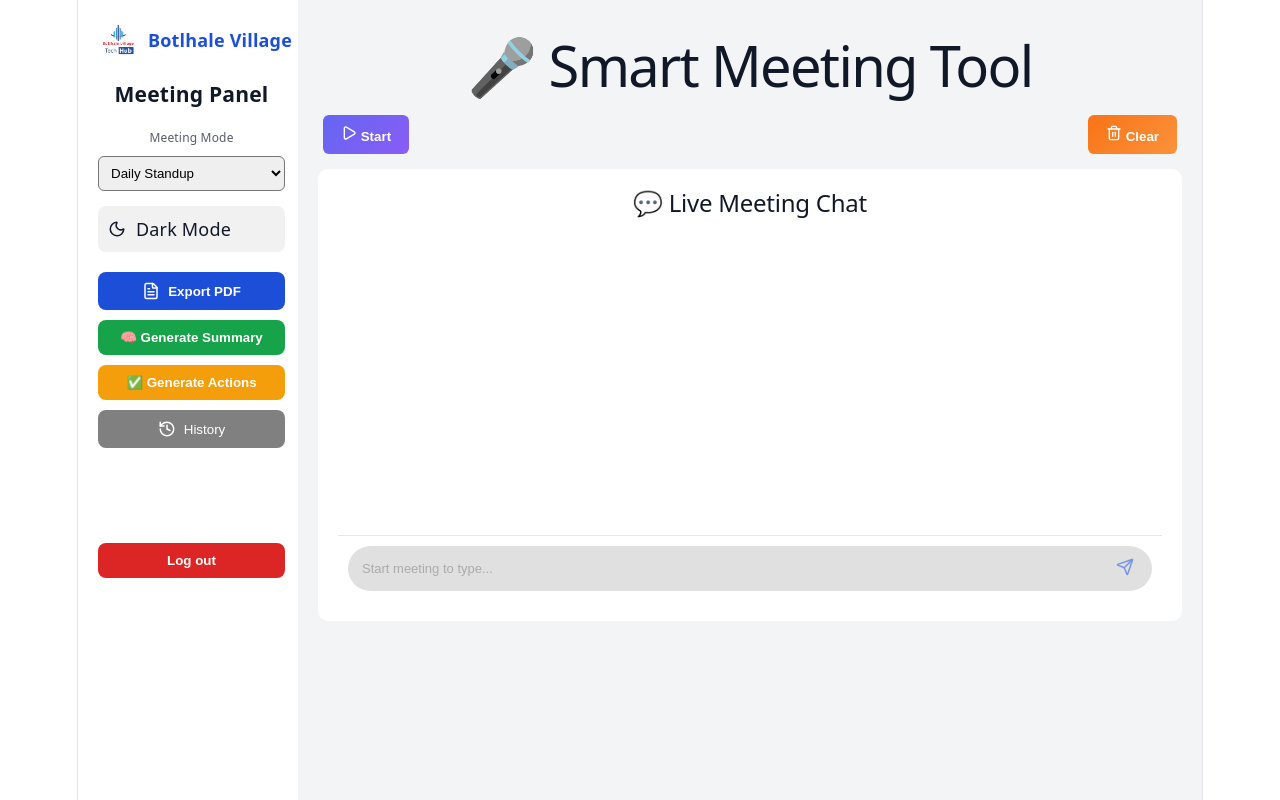
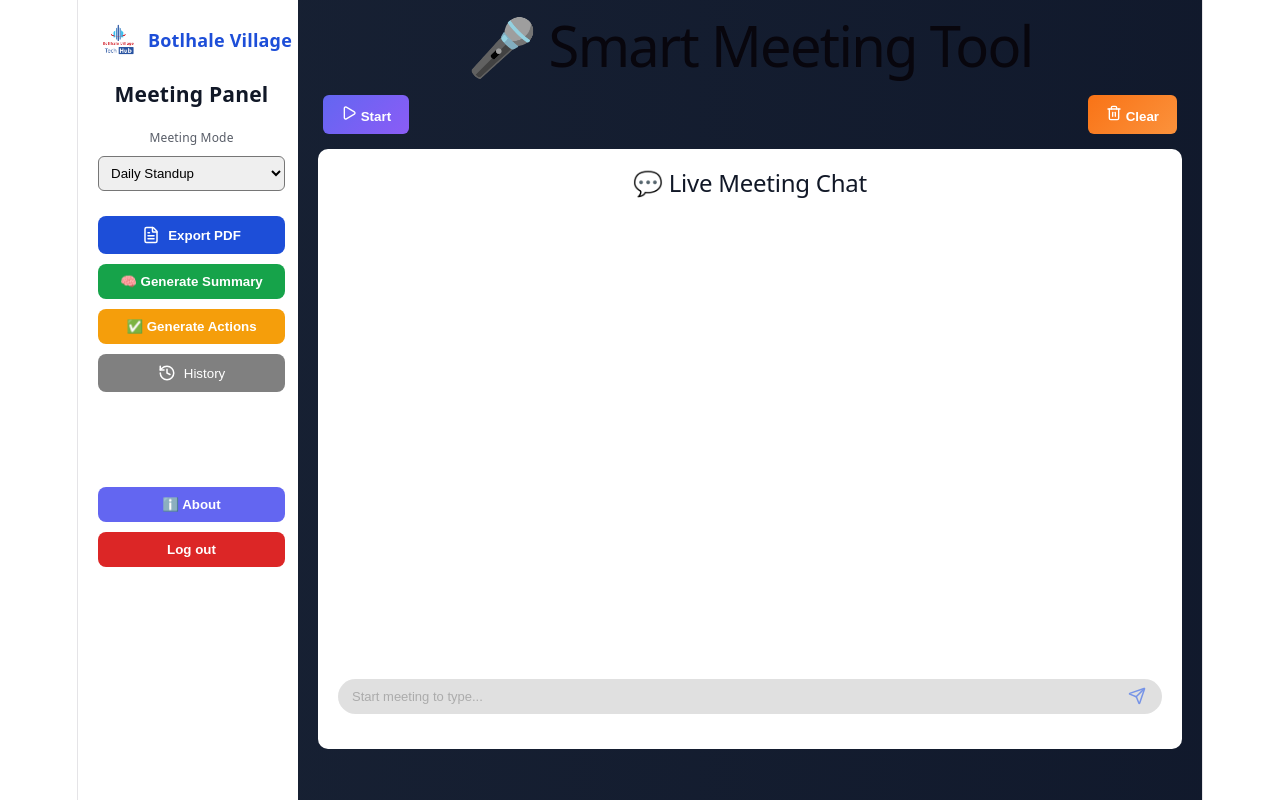
Before and after one commit to Jaydenthekruger/Smart-Meeting-Tool, a React (Vite) app: page / in a window 1280 px wide. Built offline with nearby package versions, Linux system fonts and the light colour scheme.

Commit message:
update live text

```diff
--- a/src/App.css
+++ b/src/App.css
@@ -191,3 +191,24 @@
     opacity: 0;
   }
 }
+.animated-bg {
+  height: 100vh;
+  background: linear-gradient(270deg, #0f172a, #1e293b, #38bdf8, #0ea5e9);
+  background-size: 800% 800%;
+
+  animation: gradientMove 15s ease infinite;
+}
+
+@keyframes gradientMove {
+  0% {
+    background-position: 0% 50%;
+  }
+
+  50% {
+    background-position: 100% 50%;
+  }
+
+  100% {
+    background-position: 0% 50%;
+  }
+}
--- a/src/App.jsx
+++ b/src/App.jsx
@@ -1,4 +1,5 @@
 import { useState, useRef, useEffect } from "react";
+import "./App.css";
 import jsPDF from "jspdf";
 import { Menu, Send, Play, Square, Trash2, FileText, History, Moon, ArrowLeft } from "lucide-react";
 
@@ -17,7 +18,7 @@ function App() {
   const isManuallyStopped = useRef(false);
   const [speechTranscript, setSpeechTranscript] = useState("");
   const [typedTranscript, setTypedTranscript] = useState("");
-  const [page, setPage] = useState("main"); // "main" | "history" | "results"
+  const [page, setPage] = useState("main"); // "main" | "history" | "results" | "actions" | "about"
   const [history, setHistory] = useState([]);
   const [selectedMeeting, setSelectedMeeting] = useState(null);
   const [isMobile, setIsMobile] = useState(window.innerWidth < 768);
@@ -26,9 +27,12 @@ function App() {
   const analyserRef = useRef(null);
   const dataArrayRef = useRef(null);
   const [volume, setVolume] = useState(0);
-
+  const inputRef = useRef(null);
   const recognitionRef = useRef(null);
   const chatRef = useRef(null);
+  const [position, setPosition] = useState({ x: 0, y: 0 });
+  const speechBufferRef = useRef("");
+  const lastSpeechTimeRef = useRef(Date.now());
 
   // ---------- AUTO SCROLL ----------
   useEffect(() => {
@@ -119,7 +123,7 @@ function App() {
     recognition.lang = "en-US";
 
     recognition.onresult = (event) => {
-      if (isManuallyStopped.current) return; // 🚫 STOP adding messages
+      if (isManuallyStopped.current) return;
 
       let interim = "";
       let final = "";
@@ -127,12 +131,9 @@ function App() {
       for (let i = 0; i < event.results.length; i++) {
         const result = event.results[i][0];
         const text = result.transcript;
-        const confidence = result.confidence;
 
         if (event.results[i].isFinal) {
-          if (confidence > 0.6) {
           final += text + " ";
-          }
         } else {
           interim += text;
         }
@@ -140,22 +141,13 @@ function App() {
 
       setLiveText(interim);
 
-      if (final && volume > 25) {
-        setSpeechTranscript((prev) => prev + final);
+      if (final && final.trim().length > 2 && volume > 25) {
+        const clean = final.trim();
 
-        if (final && final.trim().length > 5 && volume > 25)
-
-        setMessages((prev) => [
-          ...prev,
-          {
-            text: final,
-            time: new Date().toLocaleTimeString(),
-            sender: "speaker",
-          },
-        ]);
+        // 👉 add to buffer instead of instantly sending
+        speechBufferRef.current += clean + " ";
+        lastSpeechTimeRef.current = Date.now();
       }
-
-
     };
 
     // ✅ ONLY ONE onend
@@ -315,19 +307,26 @@ function App() {
   const addManualMessage = () => {
     if (!manualInput.trim()) return;
 
-    setTypedTranscript((prev) => prev + manualInput + " "); // ✅ separate
+    const clean = manualInput.trim();
+
+    setTypedTranscript((prev) => prev + clean + " ");
 
     setMessages((prev) => [
       ...prev,
       {
-        text: manualInput,
+        text: clean,
         time: new Date().toLocaleTimeString(),
         sender: "user",
       },
     ]);
 
-    setManualInput(""); //clear input
+    setManualInput("");
+
+    if (inputRef.current) {
+      inputRef.current.style.height = "19px"; // reset to 1 line
+    }
   };
+
   // ---------- PDF ----------
   const exportPDF = () => {
     const logo = "/botlhale-logo.png";
@@ -406,7 +405,7 @@ function App() {
     checkPageBreak();
     doc.setFontSize(14);
     doc.setFont("helvetica", "bold");
-    doc.text("Transcript", 10, y);
+    doc.setFontSize(10);
 
     addHeading("Transcript");
 
@@ -456,7 +455,7 @@ function App() {
 
     // ---------- ACTIONS ----------
     checkPageBreak();
-    doc.setFontSize(14);
+    doc.setFontSize(12);
     doc.text("Action Items", 10, y);
     y += 7;
 
@@ -513,7 +512,8 @@ function App() {
     background: theme.card,
     padding: isMobile ? "14px" : "20px", // ✅ smaller on mobile
     borderRadius: "10px",
-    marginBottom: "16px",
+    height: "70vh",
+    transition: "background 0.4s ease, color 0.4s ease, border 0.4s ease",
   };
 
   useEffect(() => {
@@ -582,6 +582,12 @@ function App() {
   100% { transform: scale(1); opacity: 1; }
 }
 `;
+  const handleInput = (e) => {
+    setManualInput(e.target.value);
+
+    e.target.style.height = "auto";
+    e.target.style.height = e.target.scrollHeight + "px";
+  };
 
   useEffect(() => {
     const style = document.createElement("style");
@@ -591,14 +597,56 @@ function App() {
     return () => document.head.removeChild(style);
   }, []);
 
+  useEffect(() => {
+    if (!isListening) return;
+
+    const interval = setInterval(() => {
+      const now = Date.now();
+      const timeSinceLastSpeech = now - lastSpeechTimeRef.current;
+
+      // 👉 if user stopped speaking for 1.2s → send message
+      if (
+        speechBufferRef.current.trim().length > 0 &&
+        timeSinceLastSpeech > 1200
+      ) {
+        const message = speechBufferRef.current.trim();
+
+        setMessages((prev) => [
+          ...prev,
+          {
+            text: message,
+            time: new Date().toLocaleTimeString(),
+            sender: "speaker",
+          },
+        ]);
+
+        speechBufferRef.current = "";
+      }
+    }, 500);
+
+    return () => clearInterval(interval);
+  }, [isListening]);
+
+  useEffect(() => {
+    const savedMode = localStorage.getItem("darkMode");
+    if (savedMode !== null) {
+      setDarkMode(JSON.parse(savedMode));
+    }
+  }, []);
+
+  useEffect(() => {
+    localStorage.setItem("darkMode", JSON.stringify(darkMode));
+  }, [darkMode]);
+
   return (
     <div
       style={{
         display: "flex",
-        flexDirection: isMobile ? "column" : "row", // ✅ KEY FIX
+        flexDirection: isMobile ? "column" : "row",
         height: "100vh",
         background: theme.bg,
         color: theme.text,
+        transition: "background 0.4s ease, color 0.4s ease",
       }}
     >
       {/* SIDEBAR */}
@@ -608,18 +656,17 @@ function App() {
           top: isMobile ? "88px" : "0",
           left: 0,
           height: isMobile ? "calc(100vh - 88px)" : "auto",
-          width: isMobile ? "260px" : "220px", // 👈 drawer width
+          width: isMobile ? "260px" : "220px",
           background: theme.sidebar,
           zIndex: 30,
 
-          // 🔥 SLIDE EFFECT
           transform: isMobile
             ? showMenu
               ? "translateX(0)"
               : "translateX(-100%)"
             : "none",
 
-          transition: "transform 0.3s ease",
+          transition: "transform 0.3s ease, background 0.4s ease",
           boxShadow: isMobile && showMenu ? "2px 0 10px rgba(0,0,0,0.3)" : "none",
         }}
       >
@@ -674,22 +721,7 @@ function App() {
             </div>
 
             {/* DARK MODE */}
-            <div
-              onClick={() => setDarkMode(!darkMode)}
-              style={{
-                display: "flex",
-                alignItems: "center",
-                gap: "10px",
-                padding: isMobile ? "14px" : "10px",
-                borderRadius: "8px",
-                cursor: "pointer",
-                background: darkMode ? "#3a3a3a" : "#f1f1f1",
-                marginBottom: "10px",
-              }}
-            >
-              <Moon size={18} />
-              <span>Dark Mode</span>
-            </div>
+
           </div>
 
           {/* BOTTOM ACTIONS */}
@@ -799,6 +831,27 @@ function App() {
 
           <button
             onClick={() => {
+              setPage("about");
+              setShowMenu(false);
+            }}
+            style={{
+              width: "100%",
+              padding: isMobile ? "14px" : "10px",
+              borderRadius: "8px",
+              border: "none",
+              background: "#6366f1",
+              color: "white",
+              cursor: "pointer",
+              fontWeight: "bold",
+              marginBottom: "10px",
+              marginTop: "85px", // push to bottom
+            }}
+          >
+            ℹ️ About
+          </button>
+
+          <button
+            onClick={() => {
               if (window.confirm("Are you sure you want to log out?")) {
                 // Clear all data and reset states
                 setPage("main");
@@ -817,7 +870,6 @@ function App() {
               alignItems: "center",
               justifyContent: "center",
               gap: "8px",
-              marginTop: "85px", // push to bottom
             }}
           >
             Log out
@@ -829,41 +881,18 @@ function App() {
 
       {page === "main" ? (
         // MAIN PAGE
-        <div style={{ flex: 1, padding: isMobile ? "10px" : "20px", overflowY: "auto" }}>
+        <div className="animated-bg" style={{
+          flex: 1,
+          paddingTop: isMobile ? "10px" : "0px",
+          paddingBottom: isMobile ? "10px" : "0px",
+          paddingLeft: isMobile ? "10px" : "20px",
+          paddingRight: isMobile ? "10px" : "20px",
+          overflowY: "auto"
+        }}>
           {!isMobile && (
-            <h1 style={{ textAlign: "center", color: theme.text }}>
+            <h1 className="text-white p-10">
               🎤 Smart Meeting Tool
             </h1>
-          )}
-          {isListening && (
-            <div style={{ display: "flex", alignItems: "center", gap: "10px" }}>
-
-              {/* 🔊 Volume Bar */}
-              <div
-                style={{
-                  width: "100px",
-                  height: "10px",
-                  background: "#ddd",
-                  borderRadius: "5px",
-                  overflow: "hidden",
-                }}
-              >
-                <div
-                  style={{
-                    width: `${Math.min(volume, 100)}%`,
-                    height: "100%",
-                    background: volume > 50 ? "#22c55e" : "#ef4444",
-                    transition: "width 0.1s",
-                  }}
-                />
-              </div>
-
-              {/* TEXT */}
-              <div style={{ textAlign: "center" }}>
-                {isListening && volume > 10 ? "🎤 Hearing sound..." : "⚠️ Speak louder..."}
-              </div>
-
-            </div>
           )}
 
           {isMobile && (
@@ -888,15 +917,66 @@ function App() {
                   border: "none",
                   cursor: "pointer",
                   color: theme.text,
+                  marginRight: "50px",
                 }}
               >
                 {showMenu ? <ArrowLeft size={22} /> : <Menu size={22} />}
               </button>
 
               {/* TITLE CHANGES */}
+              <div
+                style={{
+                  display: "flex",
+                  alignItems: "center",
+                  justifyContent: "space-between", // 👈 key fix
+                  width: "100%",
+                }}
+              >
+                {/* LEFT SIDE */}
+                <div style={{ display: "flex", alignItems: "center", gap: "10px" }}>
                   <strong style={{ fontSize: "16px" }}>
                     {showMenu ? "Menu" : "Smart Meeting Tool"}
                   </strong>
+                </div>
+
+                {/* RIGHT SIDE (DARK MODE SWITCH) */}
+                <div
+                  onClick={() => setDarkMode(!darkMode)}
+                  style={{
+                    width: "52px",
+                    height: "26px",
+                    borderRadius: "999px",
+                    background: darkMode ? "#1f2937" : "#fbbf24",
+                    position: "relative",
+                    cursor: "pointer",
+                    transition: "0.3s ease",
+                    display: "flex",
+                    alignItems: "center",
+                    padding: "2px",
+                    boxShadow: "inset 0 0 5px rgba(0,0,0,0.2)",
+                  }}
+                >
+                  <div
+                    style={{
+                      width: "22px",
+                      height: "22px",
+                      borderRadius: "50%",
+                      background: darkMode ? "#374151" : "#fff7ed",
+                      position: "absolute",
+                      top: "2px",
+                      left: darkMode ? "28px" : "2px",
+                      transition: "0.3s ease",
+                      display: "flex",
+                      alignItems: "center",
+                      justifyContent: "center",
+                      fontSize: "12px",
+                      boxShadow: "0 2px 6px rgba(0,0,0,0.2)",
+                    }}
+                  >
+                    {darkMode ? "🌙" : "☀️"}
+                  </div>
+                </div>
+              </div>
 
               <div style={{ width: "22px" }} />
             </div>
@@ -930,6 +1010,36 @@ function App() {
               )}
             </div>
 
+            {isListening && (
+              <div style={{ display: "flex", alignItems: "center", gap: "10px" }}>
+
+                {/* 🔊 Volume Bar */}
+                <div
+                  style={{
+                    width: "100px",
+                    height: "10px",
+                    background: "#ddd",
+                    borderRadius: "5px",
+                    overflow: "hidden",
+                  }}
+                >
+                  <div
+                    style={{
+                      width: `${Math.min(volume, 100)}%`,
+                      height: "100%",
+                      background: volume > 50 ? "#22c55e" : "#ef4444",
+                      transition: "width 0.1s",
+                    }}
+                  />
+                </div>
+
+                {/* TEXT */}
+                <div style={{ textAlign: "center", fontSize: "14px", opacity: 0.8 }}>
+                  {isListening && volume > 10 ? "🎤 Hearing sound..." : "⚠️ Speak louder..."}
+                </div>
+
+              </div>
+            )}
             {isListening && (
               <div style={{ display: "flex", marginLeft: "auto", alignItems: "center", gap: "10px" }}>
                 <div style={pulseStyle}></div>
@@ -968,13 +1078,13 @@ function App() {
             <div
               ref={chatRef}
               style={{
-                maxHeight: "300px",
+                fontFamily: "Arial",
                 overflowY: "auto",
                 display: "flex",
                 flexDirection: "column",
                 gap: "10px",
                 marginBottom: "10px",
-                height: "50vh",
+                height: "58vh",
               }}
             >
               {messages.map((msg, i) => (
@@ -989,13 +1099,15 @@ function App() {
                     maxWidth: "70%",
                     alignSelf:
                       msg.sender === "user" ? "flex-end" : "flex-start",
+                    wordBreak: "break-word",
+                    overflowWrap: "anywhere",
                   }}
                 >
                   <strong style={{ fontSize: "11px" }}>
                     {msg.sender === "user" ? "You" : "Speaker"}
                   </strong>
 
-                  <div>{msg.text}</div>
+                  <div style={{ whiteSpace: "pre-line", wordBreak: "break-word", textAlign: "left" }}>{msg.text}</div>
 
                   <small style={{ fontSize: "10px", opacity: 0.8 }}>
                     {msg.time}
@@ -1014,16 +1126,7 @@ function App() {
             <div
               style={{
                 display: "flex",
-                alignItems: "center",
-                gap: "8px",
-                padding: isMobile ? "8px" : "10px",
-                borderTop: `1px solid ${theme.border}`,
-              }}
-            >
-              <div
-                style={{
-                  display: "flex",
-                  alignItems: "center",
+                alignItems: "flex-end",
                 flex: 1,
                 background: !isListening
                   ? "#ccc"
@@ -1033,27 +1136,41 @@ function App() {
                 borderRadius: "25px",
                 padding: "8px 12px",
                 opacity: !isListening ? 0.6 : 1,
+                position: "relative",
               }}
             >
-                <input
-                  type="text"
+              {/* TEXTAREA */}
+              <textarea
+                ref={inputRef}
+                value={manualInput}
+                onChange={handleInput}
+                value={manualInput}
+                onChange={handleInput}
+                onKeyDown={(e) => {
+                  if (e.key === "Enter" && !e.shiftKey) {
+                    e.preventDefault();
+                    addManualMessage();
+                  }
+                }}
+                disabled={!isListening}
                 placeholder={
                   isListening ? "Type message..." : "Start meeting to type..."
                 }
-                  value={manualInput}
-                  onChange={(e) => setManualInput(e.target.value)}
-                  onKeyDown={(e) => {
-                    if (e.key === "Enter") addManualMessage();
-                  }}
-                  disabled={!isListening}
+                rows={1}
                 style={{
+                  fontFamily: "Arial",
                   flex: 1,
                   border: "none",
                   outline: "none",
                   background: "transparent",
                   color: theme.text,
                   fontSize: isMobile ? "14px" : "13px",
+                  resize: "none",
+                  maxHeight: "120px",
+                  overflowY: "auto",
+                  paddingRight: "40px", // 👈 space for send button
                 }}
+
               />
 
               {/* SEND BUTTON INSIDE */}
@@ -1061,19 +1178,21 @@ function App() {
                 onClick={addManualMessage}
                 disabled={!isListening}
                 style={{
-                    background: "none",
+                  position: "absolute",
+                  right: "10px",
+                  bottom: "8px",
+                  background: "transparent",
                   border: "none",
                   cursor: "pointer",
                   color: theme.primary,
-                    fontWeight: "bold",
-                    padding: "4px 6px",
+                  display: "flex",
+                  alignItems: "center",
+                  justifyContent: "center",
                 }}
               >
                 <Send size={18} />
               </button>
             </div>
-            </div>
-
             {isMobile && showMenu && (
               <div
                 onClick={() => setShowMenu(false)}
@@ -1177,6 +1296,63 @@ function App() {
           </div>
 
         </div>
+
+      ) : page === "about" ? (
+        //ABOUT PAGE
+        <div style={{ flex: 1, padding: "20px" }}>
+
+          <button
+            onClick={() => setPage("main")}
+            style={{ ...buttonStyle(), background: theme.primary }}
+          >
+            ⬅ Back
+          </button>
+
+          <h2 style={{ color: theme.text, marginTop: "20px" }}>
+            ℹ️ About Smart Meeting Tool
+          </h2>
+
+                <div style={cardStyle}>
+                  <p>
+                    This Smart Meeting Tool captures live speech, converts it into text,
+                    and generates summaries and action items automatically.
+                  </p>
+
+                  <br />
+                  <div>
+                    <p>
+                      The Smart Meeting Tool is a powerful web application that captures
+                      live speech and converts it into real-time text. It uses AI to
+                      automatically generate summaries and extract action items,
+                      helping users stay organized and focused during meetings.
+                    </p>
+
+                    <br />
+
+                    <p>
+                      Designed with accessibility in mind, this tool supports deaf and
+                      hard-of-hearing users by making spoken conversations visible
+                      and easy to follow. It also allows users to export meeting
+                      notes into a structured PDF for future reference.
+                    </p>
+
+                    <br />
+
+                    <p>
+                      Built to improve productivity, clarity, and inclusivity in
+                      communication.
+                    </p>
+                  </div>
+
+                  <br />
+                  <br />
+                  <br />
+                  <p>
+                    Built by: <b>Botlhale Village Tech Hub</b>
+                  </p>
+                </div>
+
+        </div>
       ) : (
         // HISTORY PAGE
         <div style={{ flex: 1, padding: "20px", overflowY: "auto" }}>
@@ -1256,7 +1432,8 @@ function App() {
             </div>
           )}
         </div>
-      )}
+      )
+      }
 
     </div>
   );
```
Lines whose indentation alone changed are shown as unchanged.
